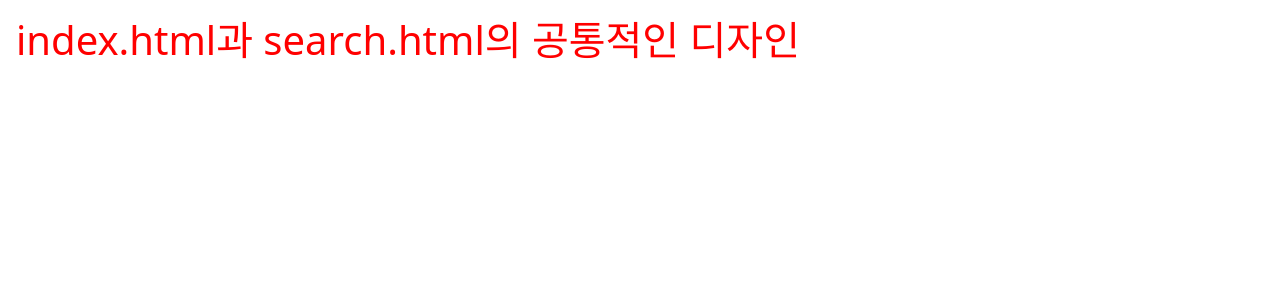
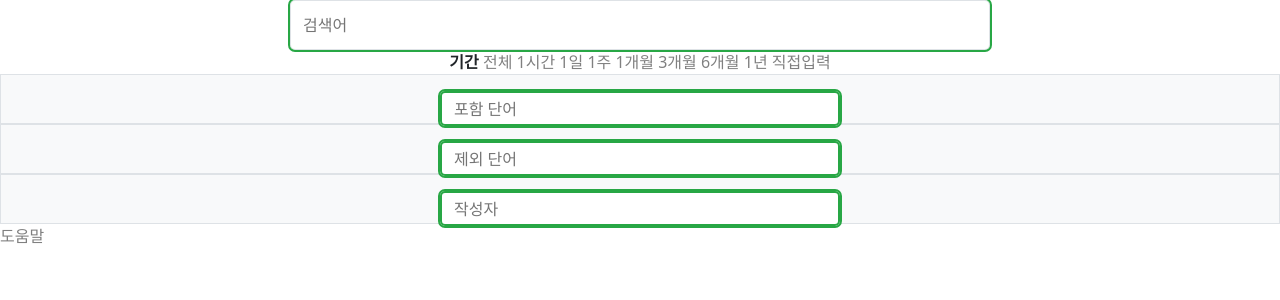
Before and after one commit to devrent-search/search_sns_post, a Django app: page / in a window 1280 px wide. Shown: the top 300 px of the page. Run offline with Django 3.2, Linux system fonts and the light colour scheme; some libraries are stand-ins or nearby versions.

Commit message:
1.9 은서님 index.html 및 css 코드 합치기

```diff
--- a/myproject/settings.py
+++ b/myproject/settings.py
@@ -10,7 +10,6 @@ For the full list of settings and their values, see
 https://docs.djangoproject.com/en/3.2/ref/settings/
 """
 
-import os
 from pathlib import Path
 
 # Build paths inside the project like this: BASE_DIR / 'subdir'.
@@ -123,6 +122,10 @@ USE_TZ = True
 
 STATIC_URL = '/static/'
 
+STATICFILES_DIRS = [
+    BASE_DIR / 'static',
+]
+
 # Default primary key field type
 # https://docs.djangoproject.com/en/3.2/ref/settings/#default-auto-field
 
--- a/search/views.py
+++ b/search/views.py
@@ -4,7 +4,7 @@ from django.shortcuts import render
 
 
 def index(request):
-    return render(request, 'base.html')
+    return render(request, 'search/index.html')
 
 
 def search(request):
--- /dev/null
+++ b/static/css/main.css
@@ -0,0 +1,28 @@
+a {
+  text-decoration-line: none;}
+
+a:link {
+    text-decoration: none;
+    color: gray;
+}
+
+a:visited {
+    text-decoration: none;
+    color: gray;
+}
+
+a:hover {
+    text-decoration: none;
+    color: black;
+}
+
+a:active {
+    text-decoration: none;
+    color: black;
+}
+
+input{
+    outline: 2px solid #28a745;
+    border: 2px solid #28a745;
+    border-radius: 5px;
+}
--- a/templates/base.html
+++ b/templates/base.html
@@ -16,8 +16,5 @@
 <body>
     {% block content %}
     {% endblock %}
-    <div class="contatiner">
-        <h1 class="m-3">index.html과 search.html의 공통적인 디자인</h1>
-    </div>
 </body>
 </html>
--- a/templates/search/index.html
+++ b/templates/search/index.html
@@ -0,0 +1,27 @@
+{% extends 'base.html' %}
+{% block content %}
+<div class="" style="text-align:center">
+  <input type="text" class="container-lg border" placeholder="검색어" style="width:700px; height:50px;"></div>
+
+<div class="" style="text-align:center;">
+      <div role="tablist" class="option">
+          <strong class="tit">기간</strong>
+          <a role="tab" class="txt" aria-selected="true" href="">전체</a>
+          <a role="tab" class="txt" aria-selected="false" href="">1시간</a>
+          <a role="tab" class="txt" aria-selected="false" href="">1일</a>
+          <a role="tab" class="txt" aria-selected="false" href="">1주</a>
+          <a role="tab" class="txt" aria-selected="false" href="">1개월</a>
+          <a role="tab" class="txt" aria-selected="false" href="">3개월</a>
+          <a role="tab" class="txt" aria-selected="false" href="">6개월</a>
+          <a role="tab" class="txt" aria-selected="false" href="">1년</a>
+          <a href="#" role="tab" class="txt txt_option _calendar_select_trigger" data-select-trigger="" aria-selected="false">직접입력</a></div>
+</div>
+
+<div class="p-3 border bg-light" style="height:50px; text-align:center;">
+  <input type="text" class="container-sm" placeholder="포함 단어" style="width:400px; height:35px;"></div>
+<div class="p-3 border bg-light" style=" height:50px; text-align:center;">
+  <input type="text" class="container-sm" placeholder="제외 단어" style="width:400px; height:35px;"></div>
+<div class="p-3 border bg-light" style=" height:50px; text-align:center;">
+  <input type="text" class="container-sm" placeholder="작성자" style="width:400px; height:35px;"></div>
+<a href="#" role="tab" class="txt">도움말</a>
+{% endblock %}
```
